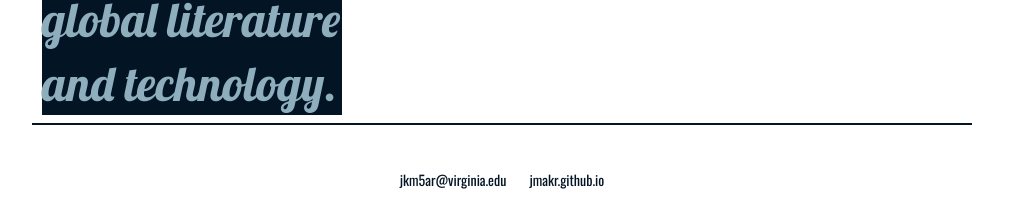
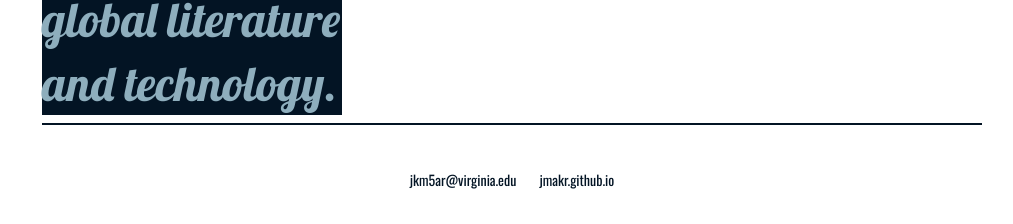
Before and after one commit to jmakr/jmakr.github.io, a Jekyll site: the page built from index.html, in a window 1280 px wide. Shown: the part 750-974 px from the top of the page, without its empty margins (138-1151 px from the left). Built offline with Jekyll 4.4.1, drawn with Linux system fonts in a browser that asks for light colours; some web fonts are replaced.

Commit message:
Update index.html

```diff
--- a/index.html
+++ b/index.html
@@ -35,7 +35,7 @@
 
 
 	 <div id="blurb" class="article grid_4">
-
+	<div style="margin:0;">
 	<p3>Researcher of global literature and technology.</p3>
 
 
```
